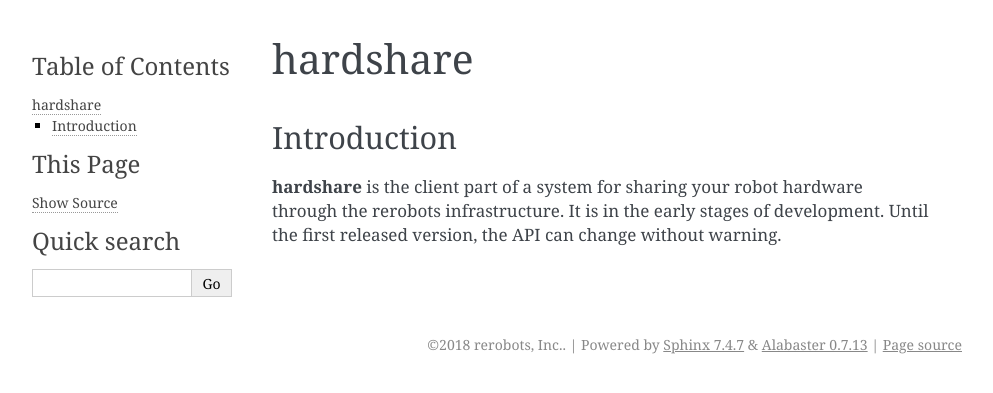
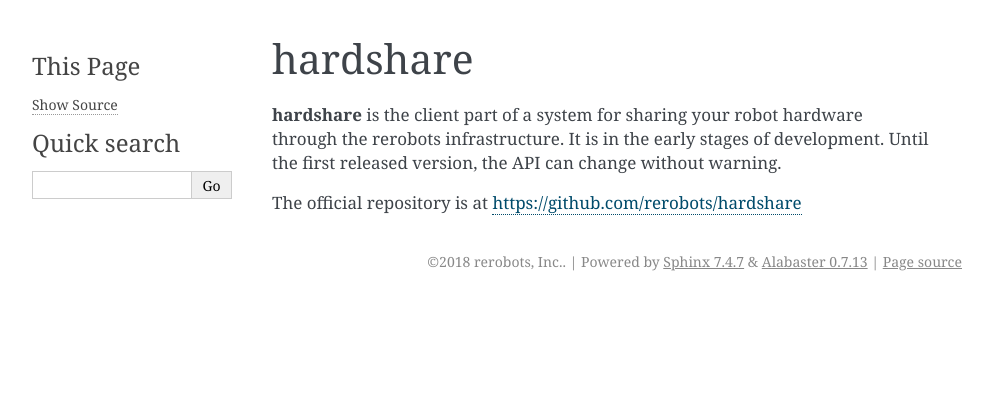
Before and after one commit to rerobots/hardshare, a Sphinx documentation site: the page built from doc/index.rst, in a window 1280 px wide. Shown: the top 393 px of the page, without its empty margins (148-1141 px from the left). Built offline with Sphinx 7.4.7, drawn with Linux system fonts in a browser that asks for light colours; pages that are not in the unit, such as notebooks, are missing from menus; the version number could not be read and is left out.

Commit message:
DOC: add link to repo on first page of user guide

```diff
--- a/doc/index.rst
+++ b/doc/index.rst
@@ -1,12 +1,11 @@
 hardshare
 =========
-
-Introduction
-------------
 
 **hardshare** is the client part of a system for sharing your robot hardware
 through the rerobots infrastructure. It is in the early stages of development.
 Until the first released version, the API can change without warning.
+
+The official repository is at https://github.com/rerobots/hardshare
 
 .. toctree::
    :numbered:
```
